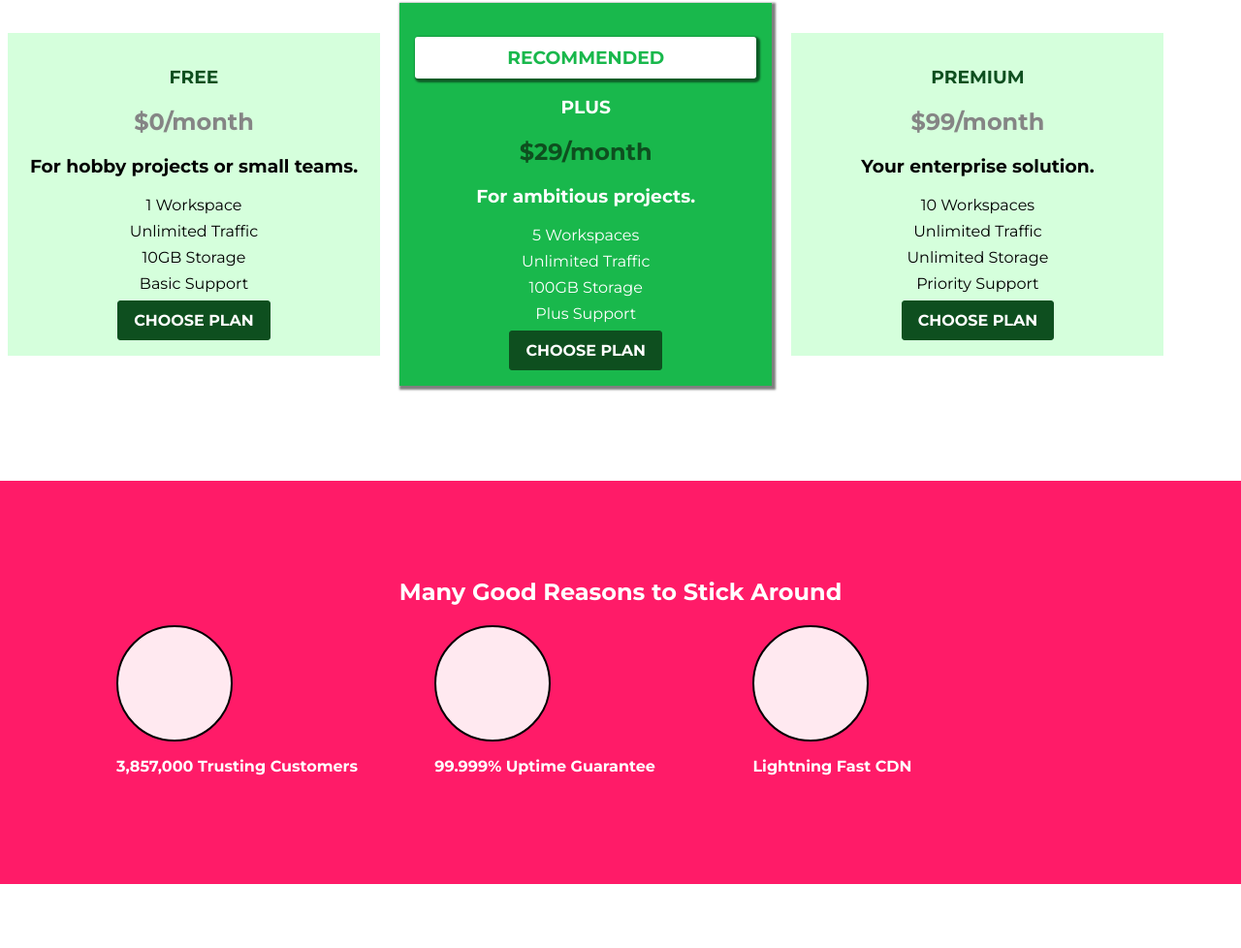
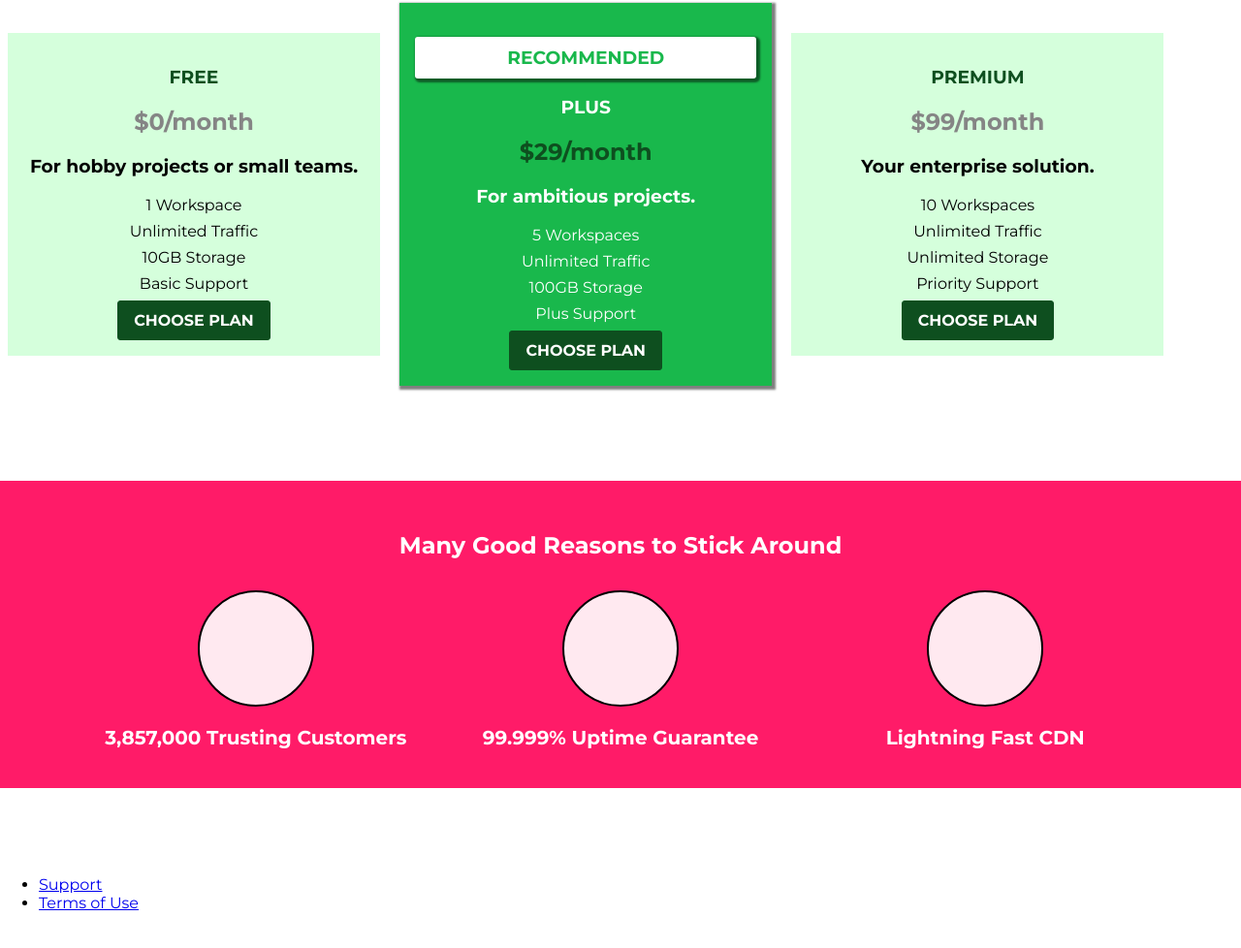
Before and after one commit to halbrookmichael/css, a plain HTML site: page index.html in a window 1280 px wide. Shown: the part 807-1785 px from the top of the page at 97% size. After the commit the page ends 1764 px from the top, so only its background shows below. Drawn offline with Linux system fonts and the light colour scheme.

Commit message:
add footer

```diff
--- a/css/main.css
+++ b/css/main.css
@@ -10,6 +10,23 @@ body {
 
 section {
   margin: 90px 0;
+}
+
+.button {
+  background-color: #0e4f1f;
+  color: #fff;
+  padding: 10px 16px;
+  border: .5px solid #0e4f1f;
+  border-radius: 3px;
+  font: inherit;
+  font-weight: bold;
+}
+
+.button:hover,
+.button:active {
+  cursor: pointer;
+  background-color: #fff;
+  color: #0e4f1f;
 }
 
 .main-nav,
@@ -105,13 +122,13 @@ section {
   vertical-align: middle;
 }
 
-.plan > ul {
+.plan__list {
   list-style: none;
   padding: 0;
   margin: 0;
 }
 
-.plan > ul li {
+.plan__list li {
   margin: 8px 0;
 }
 
@@ -145,46 +162,41 @@ section {
   color: #858585;
 }
 
-.button {
-  background-color: #0e4f1f;
+#core-features {
+  background-color: #ff1b68;
   color: #fff;
-  padding: 10px 16px;
-  border: .5px solid #0e4f1f;
-  border-radius: 3px;
-  font: inherit;
-  font-weight: bold;
+  padding: 20px;
 }
 
-.button:hover,
-.button:active {
-  cursor: pointer;
-  background-color: #fff;
-  color: #0e4f1f;
+#core-features .section-title {
+  color: #fff;
+  margin: 32px;
 }
 
-#core-feature {
-  background-color: #ff1b68;
-  padding: 80px;
-  color: #fff;
+.core-feature__list {
+  list-style: none;
+  margin: 0;
+  padding: 0;
+  text-align: center;
 }
 
-#core-feature .section-title {
-  color: #fff;
+.core-feature {
+  display: inline-block;
+  width: 30%; /* width at 30% because inline-block contains white space that also has a width and can cause line breaks */
+  vertical-align: top;
 }
 
-.core-feature__feature {
-  display: inline-block;
-  width: 30%;
-}
-
-.core-feature__feature > div {
+.core-feature__image {
   height: 120px;
   width: 120px;
   background-color: rgba(255, 255, 255, .9);
   border: 2px solid #000;
   border-radius: 50%;
+  margin: 0 auto;
 }
 
-.core-feature__feature > p {
+.core-feature__description {
+  text-align: center;
   font-weight: bold;
+  font-size: 20px;
 }
--- a/index.html
+++ b/index.html
@@ -36,7 +36,7 @@
                     <h1 class="plan__title">FREE</h1>
                     <h2 class="plan__price">$0/month</h2>
                     <h3>For hobby projects or small teams.</h3>
-                    <ul>
+                    <ul class="plan__list">
                         <li>1 Workspace</li>
                         <li>Unlimited Traffic</li>
                         <li>10GB Storage</li>
@@ -51,7 +51,7 @@
                     <h1 class="plan__title">PLUS</h1>
                     <h2 class="plan__price">$29/month</h2>
                     <h3>For ambitious projects.</h3>
-                    <ul>
+                    <ul class="plan__list">
                         <li>5 Workspaces</li>
                         <li>Unlimited Traffic</li>
                         <li>100GB Storage</li>
@@ -65,7 +65,7 @@
                     <h1 class="plan__title">PREMIUM</h1>
                     <h2 class="plan__price">$99/month</h2>
                     <h3>Your enterprise solution.</h3>
-                    <ul>
+                    <ul class="plan__list">
                         <li>10 Workspaces</li>
                         <li>Unlimited Traffic</li>
                         <li>Unlimited Storage</li>
@@ -77,30 +77,42 @@
                 </article>
             </div>
         </section>
-        <section id="core-feature">
-            <h1 class="section-title .core-feature__title">Many Good Reasons to Stick Around</h1>
-            <ul class="core-feature__features">
-                <li class="core-feature__feature">
-                    <div>
+        <section id="core-features">
+            <h1 class="section-title">Many Good Reasons to Stick Around</h1>
+            <ul class="core-feature__list">
+                <li class="core-feature">
+                    <div class="core-feature__image">
 
                     </div>
-                    <p>3,857,000 Trusting Customers</p>
+                    <p class="core-feature__description">3,857,000 Trusting Customers</p>
                 </li>
-                <li class="core-feature__feature">
-                    <div>
+                <li class="core-feature">
+                    <div class="core-feature__image">
 
                     </div>
-                    <p>99.999% Uptime Guarantee</p>
+                    <p class="core-feature__description">99.999% Uptime Guarantee</p>
                 </li>
-                <li class="core-feature__feature">
-                    <div>
+                <li class="core-feature">
+                    <div class="core-feature__image">
 
                     </div>
-                    <p>Lightning Fast CDN</p>
+                    <p class="core-feature__description">Lightning Fast CDN</p>
                 </li>
             </ul>
         </section>
     </main>
+    <footer>
+        <nav>
+            <ul>
+                <li>
+                    <a href="#">Support</a>
+                </li>
+                <li>
+                    <a href="#">Terms of Use</a>
+                </li>
+            </ul>
+        </nav>
+    </footer>
 </body>
 
 </html>
```
